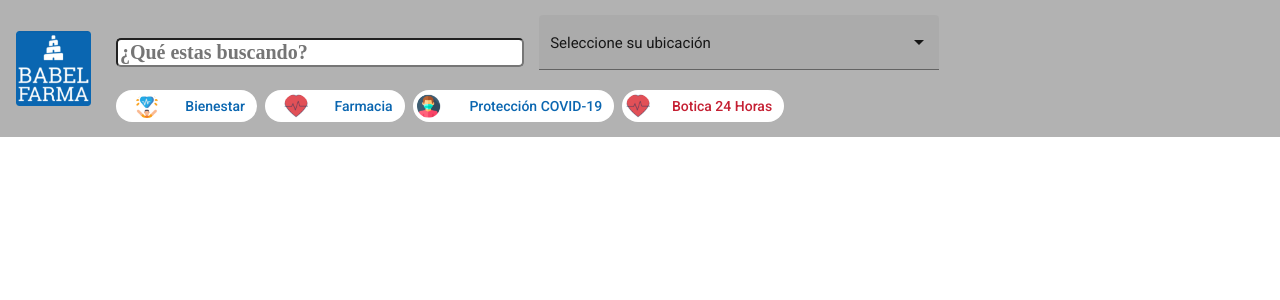
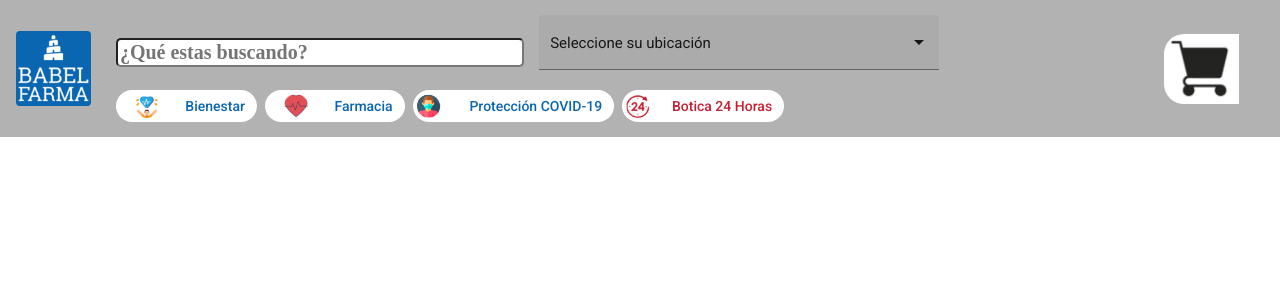
Before and after one commit to Babelfarma3/Fronted, an Angular app: page /Inicio in a window 1280 px wide. Shown: the top 300 px of the page. Built offline with nearby package versions, Linux system fonts and the light colour scheme.

Commit message:
navbar comprador vf

```diff
--- a/src/app/components/navbarcomprador/navbarcomprador.component.css
+++ b/src/app/components/navbarcomprador/navbarcomprador.component.css
@@ -40,6 +40,7 @@ mat-form-field{
     background-color: white;
     width: auto;
     color: #0A66B0;
+    cursor: pointer;
 }
 
 .imagenes{
@@ -52,4 +53,17 @@ mat-form-field{
     background-color: white;
     width: auto;
     color: #C52033;
+    cursor: pointer;
 }
+
+.compra{
+    width: 6%;
+    padding-right: 25px;
+    border-radius: 20px;
+    align-items: right;
+    cursor: pointer;
+}
+
+.example-spacer {
+    flex: 1 1 auto;
+}
--- a/src/app/components/navbarcomprador/navbarcomprador.component.html
+++ b/src/app/components/navbarcomprador/navbarcomprador.component.html
@@ -29,10 +29,12 @@
                   &nbsp;&nbsp;&nbsp;&nbsp;&nbsp;&nbsp;Protección COVID-19
                 </mat-chip>
                 <mat-chip class="opciones1">
-                    <img matChipAvatar src="/assets/img/farmacia.PNG" alt="Photo of a Shiba Inu"/>
+                    <img matChipAvatar src="/assets/img/boticas.PNG" alt="Photo of a Shiba Inu"/>
                     &nbsp;&nbsp;&nbsp;&nbsp;Botica 24 Horas
                 </mat-chip>
               </mat-chip-list>
         </div>
     </div>
+    <span class="example-spacer"></span>
+    <img src="/assets/img/compra.PNG" class="compra">
 </mat-toolbar>
```
Also changed, not shown: src/assets/img/compra.PNG (added).
